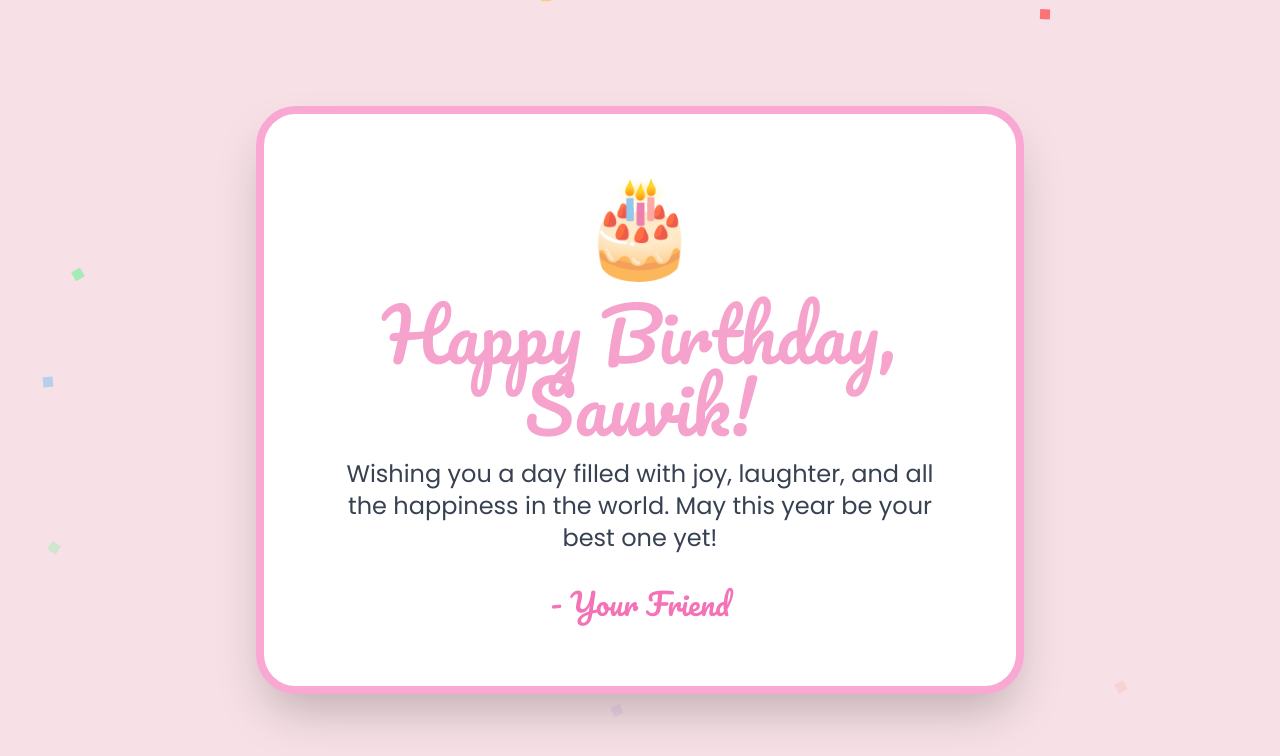
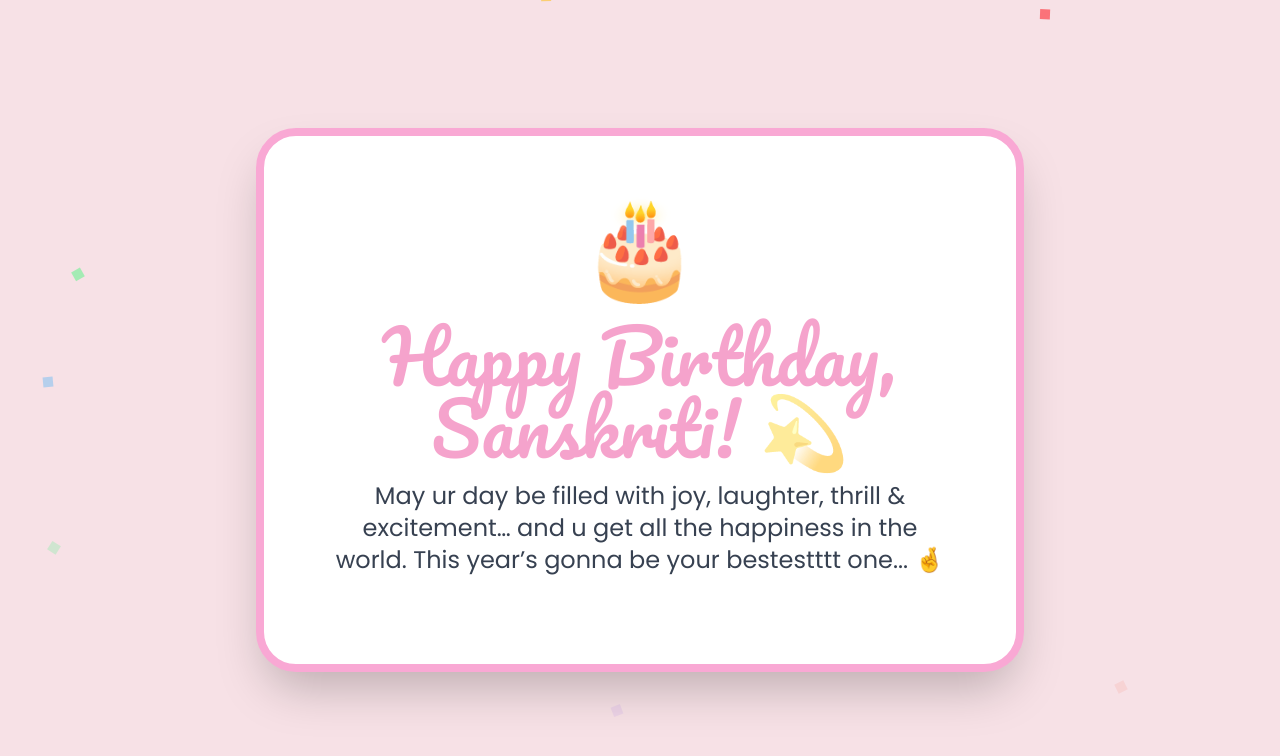
Before and after one commit to Svk380/Bday, a plain HTML site: page birthday.html in a window 1280 px wide. Drawn offline with nearby package versions, Linux system fonts and the light colour scheme.

Commit message:
Update birthday.html

```diff
--- a/birthday.html
+++ b/birthday.html
@@ -57,17 +57,15 @@
 
 
         <h1 class="title-font text-5xl sm:text-6xl md:text-7xl text-pink-500 leading-tight mb-4 animate-pulse">
-            Happy Birthday, Sauvik!
+            Happy Birthday, Sanskriti! 💫
         </h1>
 
 
         <p class="text-gray-700 text-lg sm:text-xl md:text-2xl font-light leading-relaxed mb-6">
-            Wishing you a day filled with joy, laughter, and all the happiness in the world. May this year be your best one yet!
+            May ur day be filled with joy, laughter, thrill & excitement… and u get all the happiness in the world. This year’s gonna be your bestestttt one... 🤞
         </p>
 
-        <p class="title-font text-pink-400 text-2xl sm:text-3xl mt-8">
-            - Your Friend
-        </p>
+
 
     </div>
 
```
